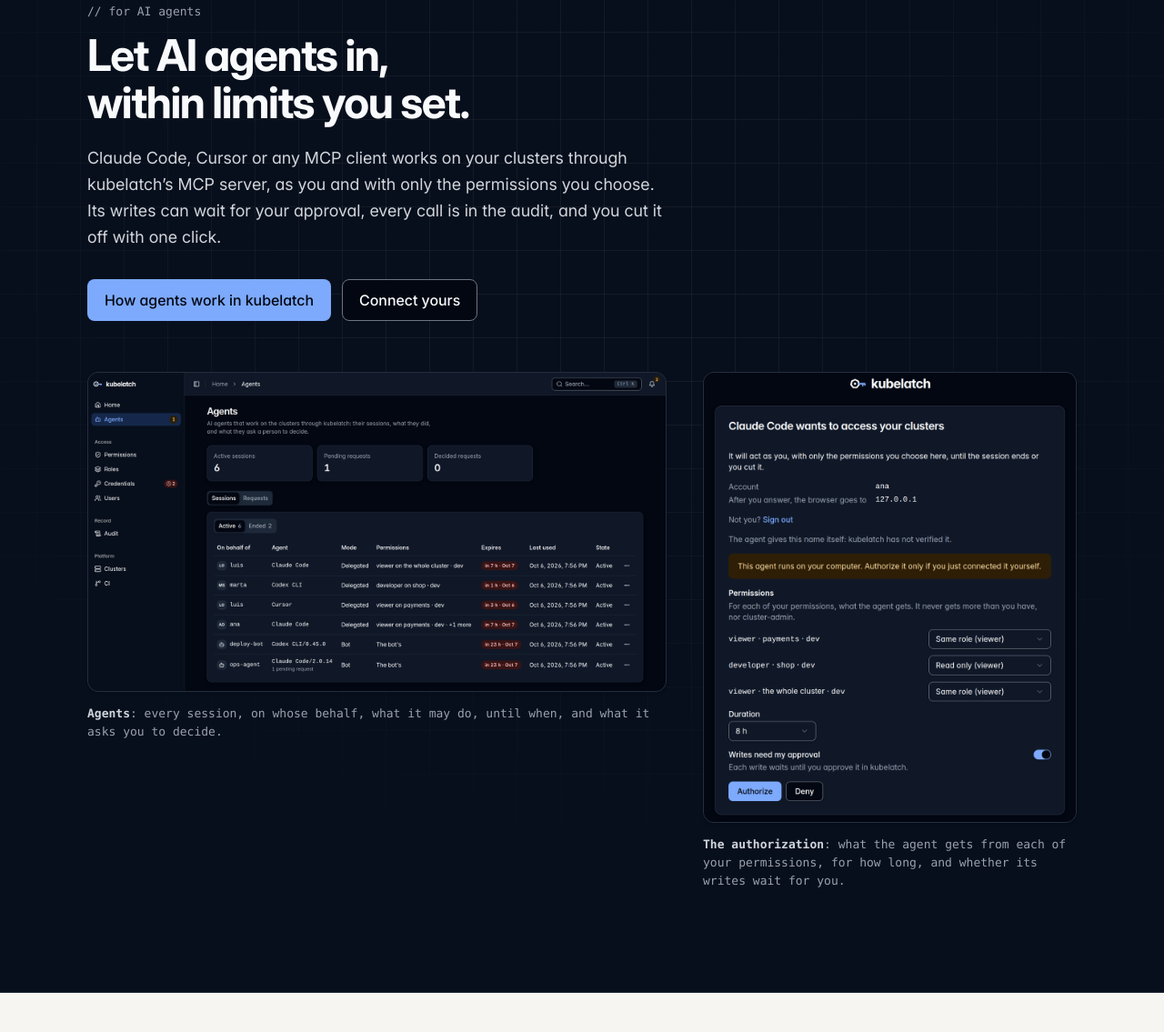
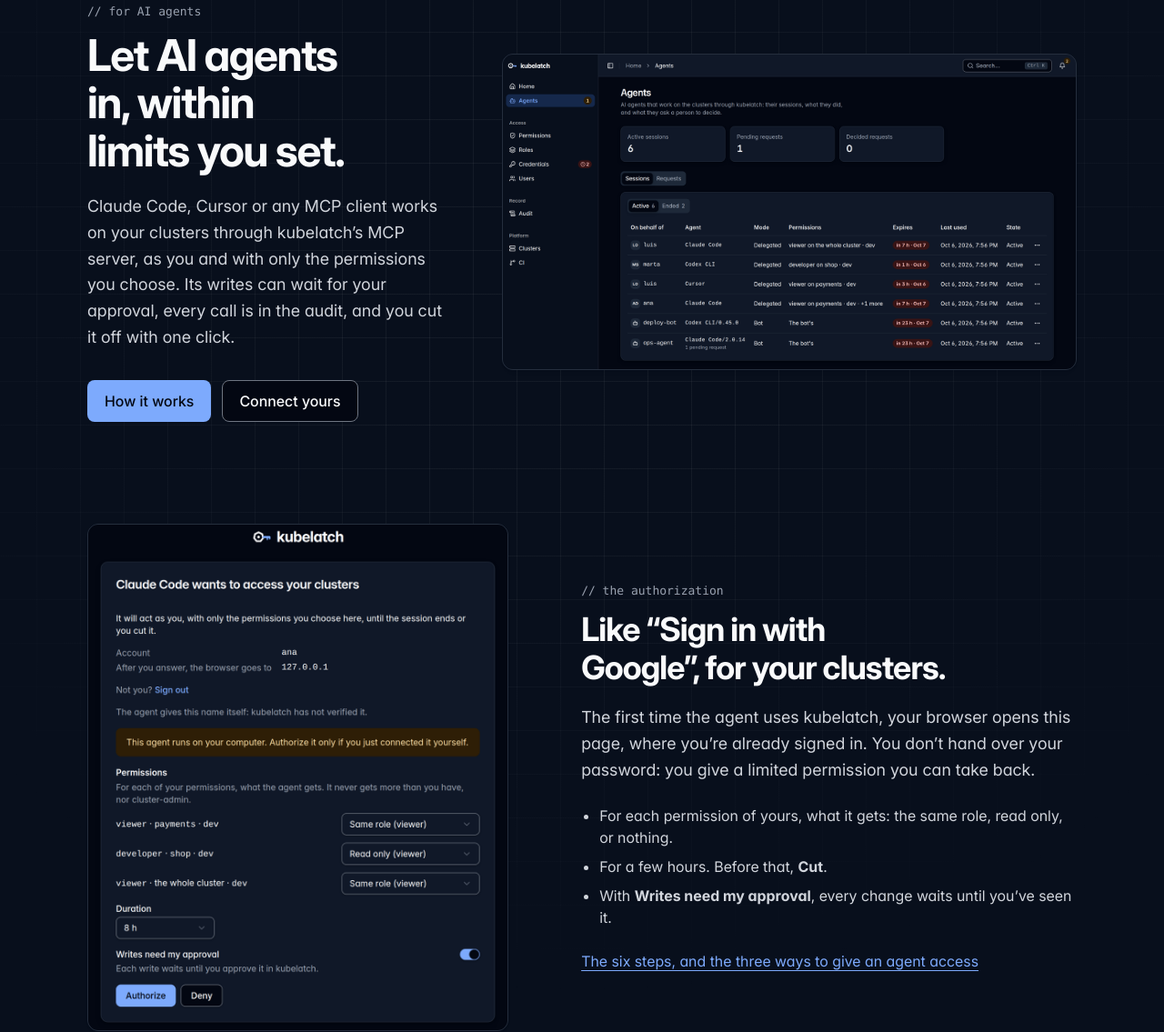
Before and after one commit to picaportelabs/kubelatch.com, a plain HTML site: page site/index.html in a window 1280 px wide. Shown: the part 3452-4587 px from the top of the page at 91% size. Drawn offline with Linux system fonts and the light colour scheme.

Commit message:
fix(landing): the agents band as two rows in a zigzag
The copy sits beside the Agents page screenshot, wide and legible, and the
authorization page, a portrait card, sits in the narrow column of a second
row beside its own explanation: the Google sign-in analogy, three points
and a link to /agents/. The two screenshots side by side under the copy
read badly.

```diff
--- a/site/index.html
+++ b/site/index.html
@@ -134,18 +134,31 @@ bot:shop-api   github-actions  prod-eu   in 58 min  <span class="ok">just now</s
 
   <section class="band scheme-dark agents-band" aria-labelledby="agents">
     <div class="wrap">
-      <div class="agents-copy">
-        <p class="kicker">// for AI agents</p>
-        <h2 id="agents">Let AI agents in, within limits you set.</h2>
-        <p class="intro">Claude Code, Cursor or any MCP client works on your clusters through kubelatch’s MCP server, as you and with only the permissions you choose. Its writes can wait for your approval, every call is in the audit, and you cut it off with one click.</p>
-        <div class="actions actions-start">
-          <a class="btn btn-primary" href="/agents/">How agents work in kubelatch</a>
-          <a class="btn btn-secondary" href="https://docs.kubelatch.com/use/ai-agents/">Connect yours</a>
+      <div class="duo">
+        <div class="duo-copy">
+          <p class="kicker">// for AI agents</p>
+          <h2 id="agents">Let AI agents in, within limits you set.</h2>
+          <p class="intro">Claude Code, Cursor or any MCP client works on your clusters through kubelatch’s MCP server, as you and with only the permissions you choose. Its writes can wait for your approval, every call is in the audit, and you cut it off with one click.</p>
+          <div class="actions actions-start">
+            <a class="btn btn-primary" href="/agents/">How it works</a>
+            <a class="btn btn-secondary" href="https://docs.kubelatch.com/use/ai-agents/">Connect yours</a>
+          </div>
         </div>
+        <a class="duo-shot" href="/agents/"><img src="/media/agents-sessions-91f47e7f12.png" width="1600" height="880" loading="lazy" alt="The Agents page of kubelatch: six active sessions of Claude Code, Cursor and Codex CLI, on behalf of luis, marta and ana or as bots, each with its permissions, its expiry and its last use; one pending request."></a>
       </div>
-      <div class="shots">
-        <figure class="shot"><a class="still" href="/agents/"><img src="/media/agents-sessions-91f47e7f12.png" width="1600" height="880" loading="lazy" alt="The Agents page of kubelatch: six active sessions of Claude Code, Cursor and Codex CLI, on behalf of luis, marta and ana or as bots, each with its permissions, its expiry and its last use; one pending request."></a><figcaption><b>Agents</b>: every session, on whose behalf, what it may do, until when, and what it asks you to decide.</figcaption></figure>
-        <figure class="shot"><a class="still" href="/agents/"><img src="/media/agents-consent-e7b2bf7500.png" width="1000" height="1206" loading="lazy" alt="The authorization page: “Claude Code wants to access your clusters”, with a choice per permission of ana (same role, read only or leave out), a duration of 8 hours and “Writes need my approval” on."></a><figcaption><b>The authorization</b>: what the agent gets from each of your permissions, for how long, and whether its writes wait for you.</figcaption></figure>
+      <div class="duo duo-flip">
+        <a class="duo-shot" href="/agents/"><img src="/media/agents-consent-e7b2bf7500.png" width="1000" height="1206" loading="lazy" alt="The authorization page: “Claude Code wants to access your clusters”, with a choice per permission of ana (same role, read only or leave out), a duration of 8 hours and “Writes need my approval” on."></a>
+        <div class="duo-copy">
+          <p class="kicker">// the authorization</p>
+          <h3>Like “Sign in with Google”, for your clusters.</h3>
+          <p class="intro">The first time the agent uses kubelatch, your browser opens this page, where you’re already signed in. You don’t hand over your password: you give a limited permission you can take back.</p>
+          <ul class="plain">
+          <li>For each permission of yours, what it gets: the same role, read only, or nothing.</li>
+          <li>For a few hours. Before that, <strong>Cut</strong>.</li>
+          <li>With <strong>Writes need my approval</strong>, every change waits until you’ve seen it.</li>
+          </ul>
+          <p class="more"><a href="/agents/">The six steps, and the three ways to give an agent access</a></p>
+        </div>
       </div>
     </div>
   </section>
--- a/site/style.css
+++ b/site/style.css
@@ -255,7 +255,7 @@ img, video, svg { display: block; max-width: 100%; }
 .section + .section { border-top: 1px solid var(--line); }
 
 .kicker { margin: 0; font: 0.8125rem/1.25rem var(--mono); color: var(--muted); }
-.section h2, .agents-band h2 {
+.section h2, .duo-copy h2 {
   margin: 0.75rem 0 0; max-width: 22ch;
   font-size: clamp(1.875rem, 1.3rem + 2.4vw, 3rem); line-height: 1.1; letter-spacing: -0.03em; font-weight: 700;
   text-wrap: balance;
@@ -302,23 +302,32 @@ img, video, svg { display: block; max-width: 100%; }
    dark interlude with the summary and the video's poster as the link to
    /agents/. Inside <main> it carries .scheme-dark itself. */
 .band.agents-band { border-top: 1px solid var(--line); }
-.agents-band .wrap { padding-top: 5rem; padding-bottom: 5rem; }
-@media (min-width: 768px) { .agents-band .wrap { padding-top: 7rem; padding-bottom: 7rem; } }
-.agents-band .intro { margin: 1.25rem 0 0; max-width: 40rem; color: var(--secondary); font-size: 1.125rem; line-height: 1.6; }
-.agents-band .actions { margin-top: 2rem; }
-/* Two screenshots of the web interface under the copy: the Agents page and
-   the authorization page, each a link to /agents/ with a caption. */
-.shots { margin-top: 3.5rem; display: grid; gap: 2rem; align-items: start; }
-@media (min-width: 900px) { .shots { grid-template-columns: 1.55fr 1fr; gap: 2.5rem; } }
-.shot { margin: 0; }
-.shot .still {
+.agents-band .wrap { padding-top: 5rem; padding-bottom: 5rem; display: grid; gap: 5rem; }
+@media (min-width: 768px) { .agents-band .wrap { padding-top: 7rem; padding-bottom: 7rem; gap: 7rem; } }
+/* Two rows in a zigzag: the copy beside the Agents page, then the
+   authorization page (a portrait card) beside its explanation. */
+.duo { display: grid; gap: 2.5rem; align-items: center; }
+@media (min-width: 900px) {
+  .duo { grid-template-columns: 0.9fr 1.45fr; gap: 4rem; }
+  .duo-flip { grid-template-columns: 0.85fr 1fr; gap: 5rem; }
+}
+@media (max-width: 899px) { .duo-flip .duo-shot { order: 2; } }
+.duo-copy .intro { margin: 1.25rem 0 0; max-width: 36rem; color: var(--secondary); font-size: 1.125rem; line-height: 1.6; }
+.duo-copy h3 {
+  margin: 0.75rem 0 0; max-width: 20ch;
+  font-size: clamp(1.5rem, 1.1rem + 1.6vw, 2.25rem); line-height: 1.15; letter-spacing: -0.025em; font-weight: 700;
+  text-wrap: balance;
+}
+.duo-copy .actions { margin-top: 2rem; }
+.duo-copy h2 { max-width: none; }
+.duo-copy .plain { margin-top: 1.5rem; max-width: 36rem; }
+.duo-copy .more { margin: 1.5rem 0 0; color: var(--muted); }
+.duo-shot {
   display: block; border: 1px solid var(--line); border-radius: var(--radius-xl);
   box-shadow: var(--shadow-sm); overflow: hidden; background: var(--wash);
 }
-.shot .still:hover { border-color: var(--line-strong); }
-.shot img { display: block; width: 100%; height: auto; }
-.shot figcaption { margin-top: 0.875rem; font: 0.8125rem/1.25rem var(--mono); color: var(--muted); }
-.shot figcaption b { font-weight: 600; color: var(--secondary); }
+.duo-shot:hover { border-color: var(--line-strong); }
+.duo-shot img { display: block; width: 100%; height: auto; }
 .ways-wrap { margin-top: 3rem; overflow-x: auto; }
 .ways { width: 100%; min-width: 40rem; border-collapse: collapse; font-size: 0.9375rem; line-height: 1.5; }
 .ways caption { text-align: left; font: 0.8125rem/1.25rem var(--mono); color: var(--muted); padding-bottom: 0.75rem; }
```
Also changed, not shown: site/es/index.html (+23 -10 lines).
